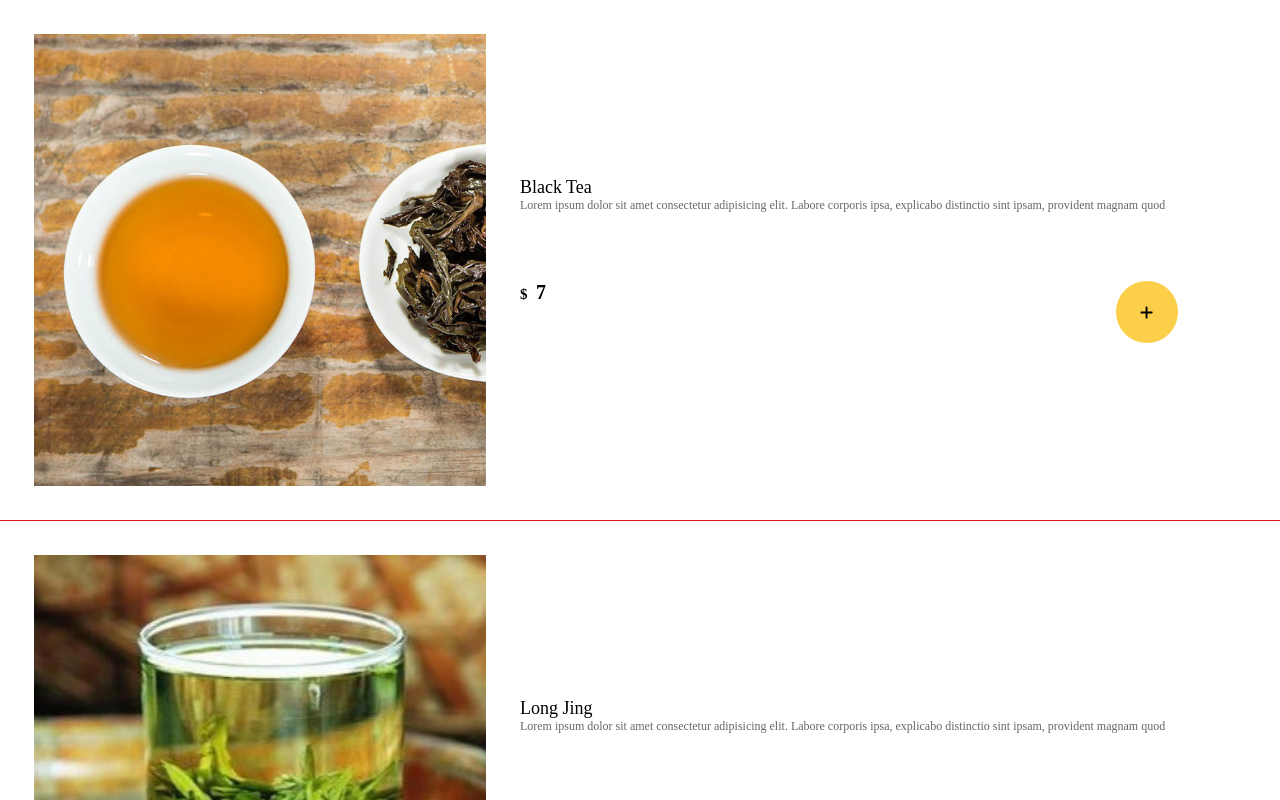
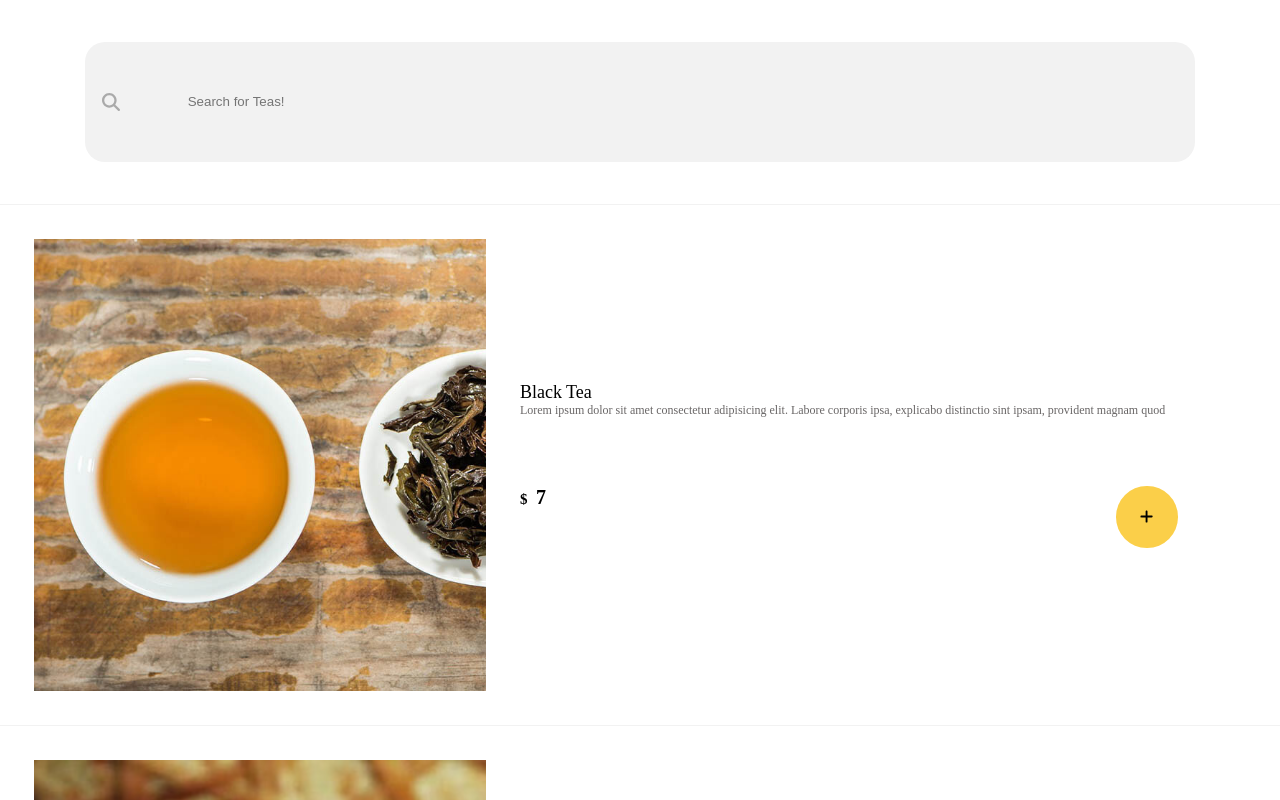
Before and after one commit to Jabezli/order-app, a React (Create React App) app: page / in a window 1280 px wide. Built offline with nearby package versions, Linux system fonts and the light colour scheme.

Commit message:
finished search bar design

```diff
--- a/src/App.js
+++ b/src/App.js
@@ -1,6 +1,7 @@
 import React, { useState } from "react";
 import "./App.css";
 import Menu from "./components/Menu";
+import FilterMeals from "./components/FilterMeals";
 import CartContext from "./store/cart-context";
 
 const Menu_Data = [
@@ -104,6 +105,7 @@
   return (
     <CartContext.Provider value={{ ...cartData, addItem, removeItem }}>
       <div>
+        <FilterMeals />
         <Menu menuData={menuData} />
       </div>
     </CartContext.Provider>
--- /dev/null
+++ b/src/components/FilterMeals/FilterMeals.module.css
@@ -0,0 +1,37 @@
+.FilterMeals{
+    display:flex;
+    align-items: center;
+    justify-content: center;
+    height: 120rem;
+    background-color: #fff;
+    position: fixed;
+    left:0;
+    right:0;
+    z-index:999;
+    border-bottom: 1px solid #f2f2f2;
+}
+
+.SearchInput{
+    width: 650rem;
+    height:70rem;
+    border: none;
+    border-radius:20px;
+    background-color: #f2f2f2;
+    padding-left: 60rem;
+    outline:none;
+}
+
+.InputWrapper{
+    position:relative;
+    display: flex;
+    align-items: center;
+}
+.SearchIcon{
+    font-size: 18px;
+    position:absolute;
+    left:10rem;
+    color: #aaa;
+
+
+
+}
--- /dev/null
+++ b/src/components/FilterMeals/index.js
@@ -0,0 +1,21 @@
+import React from "react";
+import { FontAwesomeIcon } from "@fortawesome/react-fontawesome";
+import { faSearch } from "@fortawesome/free-solid-svg-icons";
+import classes from "./FilterMeals.module.css";
+
+const FilterMeals = () => {
+  return (
+    <div className={classes.FilterMeals}>
+      <div className={classes.InputWrapper}>
+        <input
+          className={classes.SearchInput}
+          type="text"
+          placeholder={"Search for Teas!"}
+        />
+        <FontAwesomeIcon className={classes.SearchIcon} icon={faSearch} />
+      </div>
+    </div>
+  );
+};
+
+export default FilterMeals;
--- a/src/components/Menu/Menu.module.css
+++ b/src/components/Menu/Menu.module.css
@@ -1,6 +1,6 @@
 .Menu{
     position: absolute;
-    top:0;
+    top:120rem;
     bottom: 0;
     width: 100%;
     overflow: auto;
--- a/src/components/Menu/Tea/Tea.module.css
+++ b/src/components/Menu/Tea/Tea.module.css
@@ -3,7 +3,7 @@
     /* justify-content:space-between; */
     align-items: center;
     padding: 20rem;
-    border-bottom: 1px #e01616 solid;
+    border-bottom: 1px solid #f2f2f2;
 
 }
 
```
